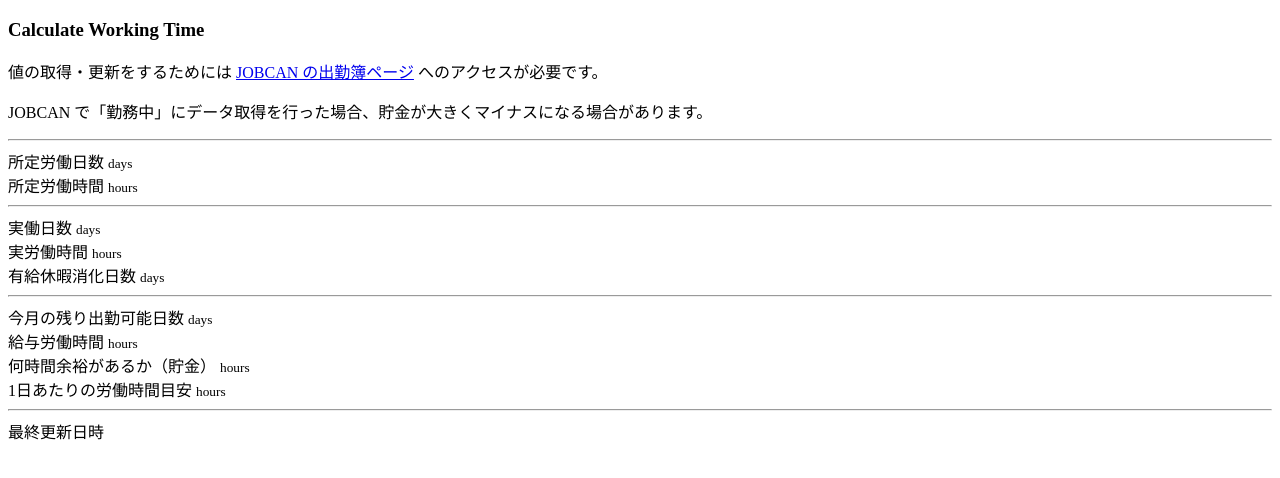
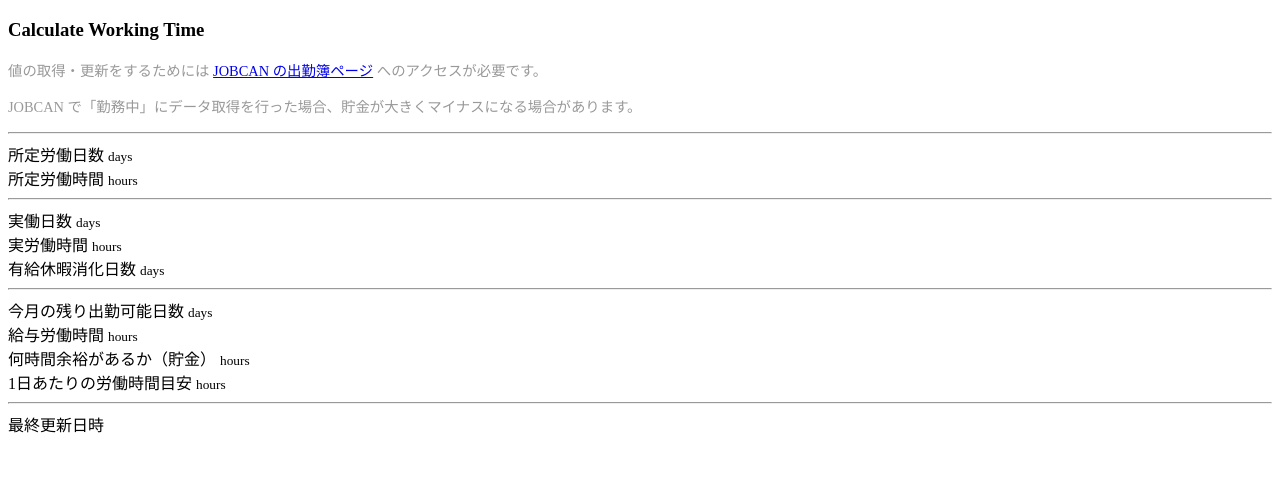
Before and after one commit to tmd45/jobcanWorktimeCalculator, a React app: page / in a window 1280 px wide. Shown: the top 478 px of the page. Built offline with nearby package versions, Linux system fonts and the light colour scheme; the HTML template or start-up script is replaced by a standard one.

Commit message:
:recycle: Refactor by using styled-components

```diff
--- a/src/components/Notification.tsx
+++ b/src/components/Notification.tsx
@@ -1,7 +1,13 @@
 import * as React from "react";
+import styled from "styled-components";
+
+const StyleWrapper = styled.div`
+  color: #999;
+  font-size: 90%;
+`;
 
 const Notification = () =>
-  <div>
+  <StyleWrapper>
     <p className="notify">
       値の取得・更新をするためには{" "}
       <a href="https://ssl.jobcan.jp/employee/attendance" target="_blank">
@@ -10,6 +16,6 @@ const Notification = () =>
       へのアクセスが必要です。
     </p>
     <p className="notify">JOBCAN で「勤務中」にデータ取得を行った場合、貯金が大きくマイナスになる場合があります。</p>
-  </div>;
+  </StyleWrapper>;
 
 export default Notification;
```
Also changed, not shown: 1 other file (tests, documents, lock files or other folders).
